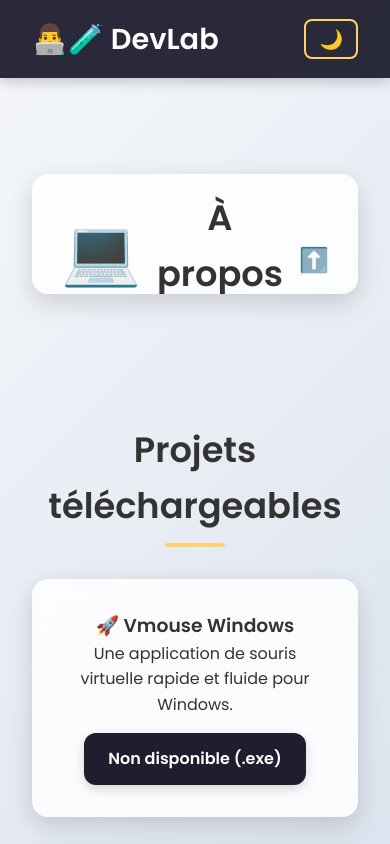
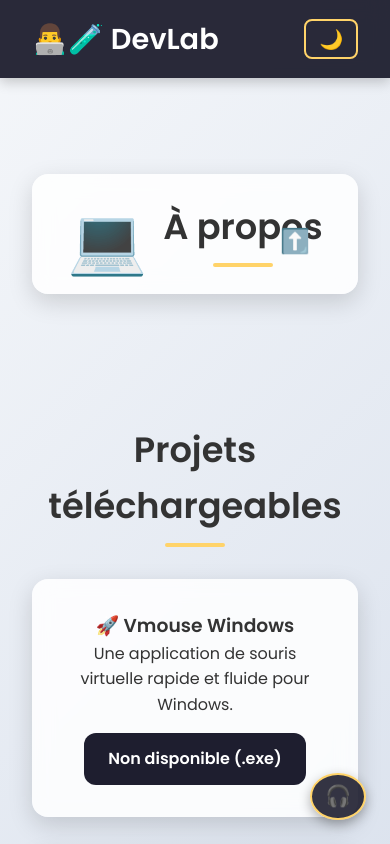
Before and after one commit to tercsam/DevLab-Portfolio, a plain HTML site: page index.html in a window 390 px wide. Shown: the top 844 px of the page. Drawn offline with Linux system fonts and the light colour scheme.

Commit message:
Refactor styles for navigation and add music toggle
Removed unused styles from navigation and about card. Added music toggle button styles.

```diff
--- a/style.css
+++ b/style.css
@@ -22,18 +22,6 @@ header {
   box-shadow:0 4px 12px rgba(0,0,0,0.2);
 }
 header h1 { font-weight:600; font-size:1.8rem; }
-nav a {
-  color:white;
-  margin-left:1.5rem;
-  text-decoration:none;
-  padding:0.3rem 0.6rem;
-  border-radius:6px;
-  transition:all 0.3s ease;
-}
-nav a:hover {
-  background:#ffd369;
-  color:#1e1e2f;
-}
 
 /* Sections */
 .section { padding:4rem 2rem; max-width:1000px; margin:auto; text-align:center; }
@@ -54,41 +42,29 @@ nav a:hover {
 
 /* À propos */
 .about-card {
-  display: flex;
-  flex-direction: column;
-  align-items: center;
-  justify-content: flex-start;
   background: rgba(255,255,255,0.85);
   backdrop-filter: blur(10px);
   padding: 2rem;
   border-radius: 1rem;
   box-shadow: 0 8px 24px rgba(0,0,0,0.15);
-  gap: 1rem;
+  transition: max-height 0.6s ease, padding 0.4s ease;
+  overflow: hidden;
   max-width: 900px;
   margin: 2rem auto 0;
-  text-align: center;
-  transition: max-height 0.6s ease, padding 0.4s ease, box-shadow 0.4s ease, transform 0.4s ease;
-  overflow: hidden;
-  position: relative;
 }
-
 .about-card.collapsed {
   max-height: 120px;
   padding: 1rem 2rem;
 }
-
 .about-header {
   display: flex;
   align-items: center;
-  justify-content: center; /* centre emoji + titre */
+  justify-content: center;
   gap: 1rem;
-  width: 100%;
   position: relative;
 }
-
 .about-emoji { font-size: 4rem; }
-.about-title { font-size: 1.5rem; font-weight: 600; text-align: center; }
-
+.about-title { font-size: 1.5rem; font-weight: 600; }
 .toggle-btn {
   position: absolute;
   right: 1rem;
@@ -99,16 +75,8 @@ nav a:hover {
   transition: transform 0.3s ease;
 }
 .about-card.collapsed .toggle-btn { transform: rotate(180deg); }
-
-.about-text {
-  transition: opacity 0.4s ease, transform 0.4s ease;
-}
-.about-card.collapsed .about-text {
-  opacity: 0;
-  transform: translateY(-10px);
-  pointer-events: none;
-}
-
+.about-text { transition: opacity 0.4s ease, transform 0.4s ease; }
+.about-card.collapsed .about-text { opacity: 0; transform: translateY(-10px); pointer-events: none; }
 .about-text p { margin-bottom:1rem; font-size:1.1rem; }
 .about-text .highlight { font-weight:600; color:#ffd369; font-size:1.2rem; }
 
@@ -134,7 +102,6 @@ nav a:hover {
   border-radius:12px;
   text-decoration:none;
   font-weight:600;
-  box-shadow:0 4px 12px rgba(0,0,0,0.15);
   transition:all 0.3s ease;
 }
 .btn:hover { background:#ffd369; color:#1e1e2f; transform:translateY(-2px); }
@@ -155,12 +122,7 @@ footer {
 
 /* Responsive */
 @media (max-width:768px) {
-  .about-card { flex-direction:column; text-align:center; }
-  .about-emoji { margin-bottom:1rem; }
-  .about-title { text-align:center; }
-  .toggle-btn { position: static; }
   .projects-grid { grid-template-columns:1fr; }
-  nav { flex-direction:column; gap:0.5rem; }
 }
 
 /* --- Bouton de thème --- */
@@ -174,7 +136,6 @@ footer {
   cursor: pointer;
   transition: all 0.3s ease;
 }
-
 .theme-toggle:hover {
   background: #ffd369;
   color: #1e1e2f;
@@ -185,33 +146,22 @@ body.dark-mode {
   background: linear-gradient(135deg, #1e1e2f, #2a2a3d);
   color: #f5f5f5;
 }
-
-body.dark-mode header {
+body.dark-mode header, body.dark-mode footer {
   background: rgba(255, 255, 255, 0.1);
   color: #ffd369;
 }
-
-body.dark-mode footer {
-  background: rgba(255, 255, 255, 0.1);
-  color: #ffd369;
-}
-
-body.dark-mode .about-card,
-body.dark-mode .project-card {
+body.dark-mode .about-card, body.dark-mode .project-card {
   background: rgba(40, 40, 60, 0.9);
   color: #f5f5f5;
 }
-
 body.dark-mode .btn {
   background: #ffd369;
   color: #1e1e2f;
 }
-
 body.dark-mode .btn:hover {
   background: #f5f5f5;
   color: #1e1e2f;
 }
-
 body.dark-mode .theme-toggle {
   border-color: #f5f5f5;
   color: #f5f5f5;
@@ -220,3 +170,32 @@ body.dark-mode .theme-toggle:hover {
   background: #f5f5f5;
   color: #1e1e2f;
 }
+
+/* --- Bouton musique --- */
+.music-toggle {
+  position: fixed;
+  bottom: 1.5rem;
+  right: 1.5rem;
+  background: rgba(30,30,47,0.9);
+  color: #ffd369;
+  border: 2px solid #ffd369;
+  font-size: 1.3rem;
+  padding: 0.6rem 0.8rem;
+  border-radius: 50%;
+  cursor: pointer;
+  box-shadow: 0 4px 12px rgba(0,0,0,0.3);
+  transition: all 0.3s ease;
+  z-index: 1001;
+}
+.music-toggle:hover {
+  background: #ffd369;
+  color: #1e1e2f;
+  transform: scale(1.1);
+}
+.music-toggle.playing {
+  animation: pulse 1.5s infinite ease-in-out;
+}
+@keyframes pulse {
+  0%, 100% { box-shadow: 0 0 8px #ffd369; }
+  50% { box-shadow: 0 0 20px #ffd369; }
+}
```
